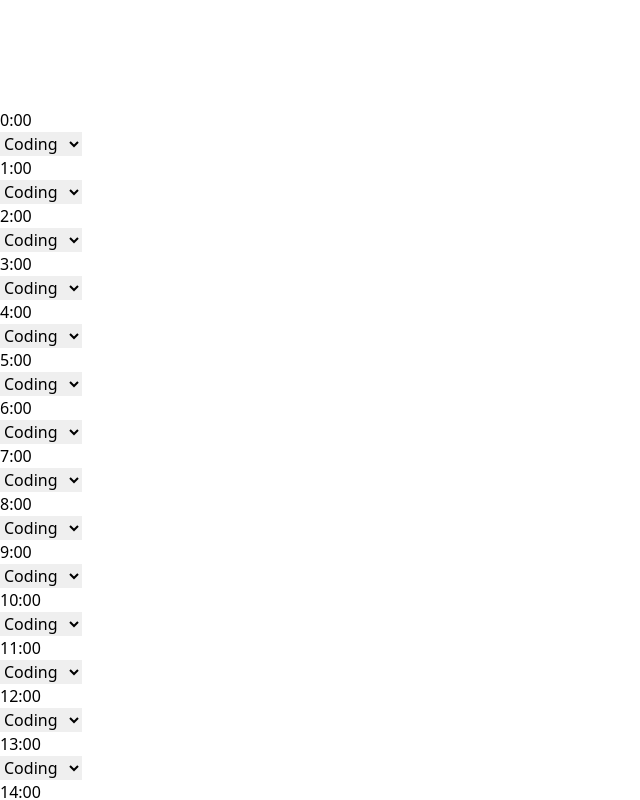
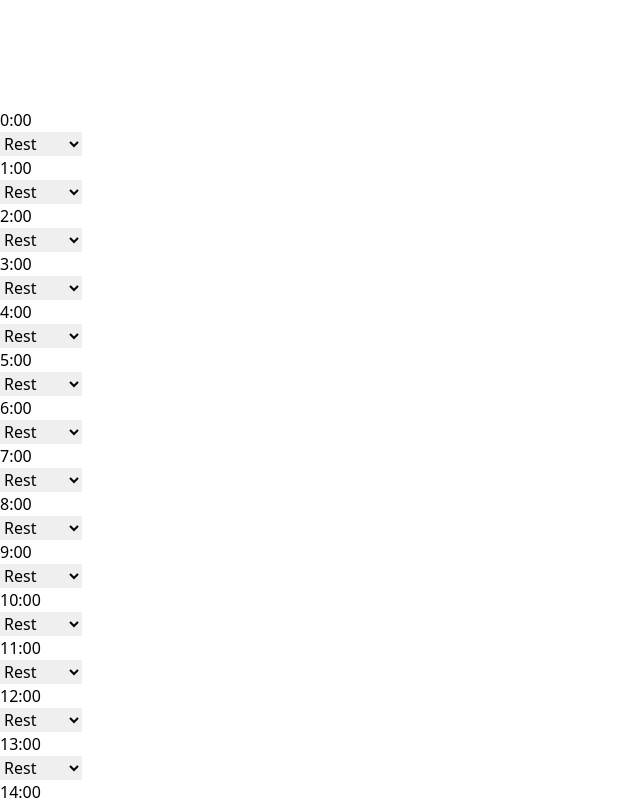
Before and after one commit to tikhomirovv/ontrack, a Vue app: page /#timeline in a window 1280 px wide. Shown: the part 2500-3300 px from the top of the page, without its empty margins (0-640 px from the left). Built offline with nearby package versions, Linux system fonts and the light colour scheme.

Commit message:
Computed activity select, validators refactoring

```diff
--- a/src/components/BaseSelect.vue
+++ b/src/components/BaseSelect.vue
@@ -1,8 +1,13 @@
 <script setup>
+import { computed } from 'vue'
 import BaseButton from './BaseButton.vue'
 import { XMarkIcon } from '@heroicons/vue/24/outline'
-import { validateSelectOptions } from '../validators'
-defineProps({
+import {
+  validateSelectOptions,
+  isUndefinedOrNull,
+  isNumberOrNull,
+} from '../validators'
+const props = defineProps({
   selected: Number,
   options: {
     type: Array,
@@ -13,14 +18,23 @@ defineProps({
     required: true,
   },
 })
+const emit = defineEmits({
+  select: isNumberOrNull,
+})
+const isNotSelected = computed(() => isUndefinedOrNull(props.selected))
 </script>
 <template>
   <div class="flex gap-2">
-    <BaseButton>
+    <BaseButton @click="emit('select', null)">
       <XMarkIcon class="h-8" />
     </BaseButton>
-    <select class="w-full truncate rounded bg-gray-100 px-2 py-1 text-2xl">
-      <option selected disabled value="">{{ placeholder }}</option>
+    <select
+      class="w-full truncate rounded bg-gray-100 px-2 py-1 text-2xl"
+      @change="emit('select', +$event.target.value)"
+    >
+      <option :selected="isNotSelected" disabled value="">
+        {{ placeholder }}
+      </option>
       <option
         v-for="{ value, label } in options"
         :key="value"
--- a/src/components/TimelineItem.vue
+++ b/src/components/TimelineItem.vue
@@ -1,4 +1,5 @@
 <script setup>
+import { ref } from 'vue'
 import { isTimelineItemValid } from '../validators'
 import BaseSelect from './BaseSelect.vue'
 const props = defineProps({
@@ -20,7 +21,7 @@ const options = [
   { value: 2, label: 'Reading' },
   { value: 3, label: 'Training' },
 ]
-const selectedActivityId = 1
+const selectedActivityId = ref()
 </script>
 <template>
   <li class="relative flex flex-col gap-2 border-t border-gray-200 px-4 py-10">
@@ -29,6 +30,7 @@ const selectedActivityId = 1
       :selected="selectedActivityId"
       :options="options"
       placeholder="Rest"
+      @select="selectedActivityId = $event"
     />
   </li>
 </template>
--- a/src/validators.js
+++ b/src/validators.js
@@ -1,20 +1,23 @@
 import { NAV_ITEMS, HOURS_IN_DAY, MIDNIGHT_HOUR } from './constants.js'
+
+// TypeScript, please
+const isNull = (value) => value === null
+const isUndefined = (value) => value === undefined
+const isNumber = (value) => typeof value === 'number'
+const isString = (value) => typeof value === 'string'
 
 export const isPageValid = (page) => {
   return Object.keys(NAV_ITEMS).includes(page)
 }
 
-export const isTimelineItemValid = ({ hour }) => {
-  return (
-    typeof hour === 'number' && hour >= MIDNIGHT_HOUR && hour < HOURS_IN_DAY
-  )
-}
+export const isTimelineItemValid = ({ hour }) =>
+  typeof isNumber(hour) && hour >= MIDNIGHT_HOUR && hour < HOURS_IN_DAY
 
 const validateSelectOption = ({ value, label }) =>
-  typeof value === 'number' && typeof label === 'string'
-export const validateSelectOptions = (options) => {
-  return options.every(validateSelectOption)
-}
-
+  isNumber(value) && isString(label)
+export const validateSelectOptions = (options) =>
+  options.every(validateSelectOption)
 export const validateTimelineItems = (timelineItems) =>
   timelineItems.every(isTimelineItemValid)
+export const isUndefinedOrNull = (value) => isNull(value) || isUndefined(value)
+export const isNumberOrNull = (value) => isNumber(value) || isNull(value)
```
